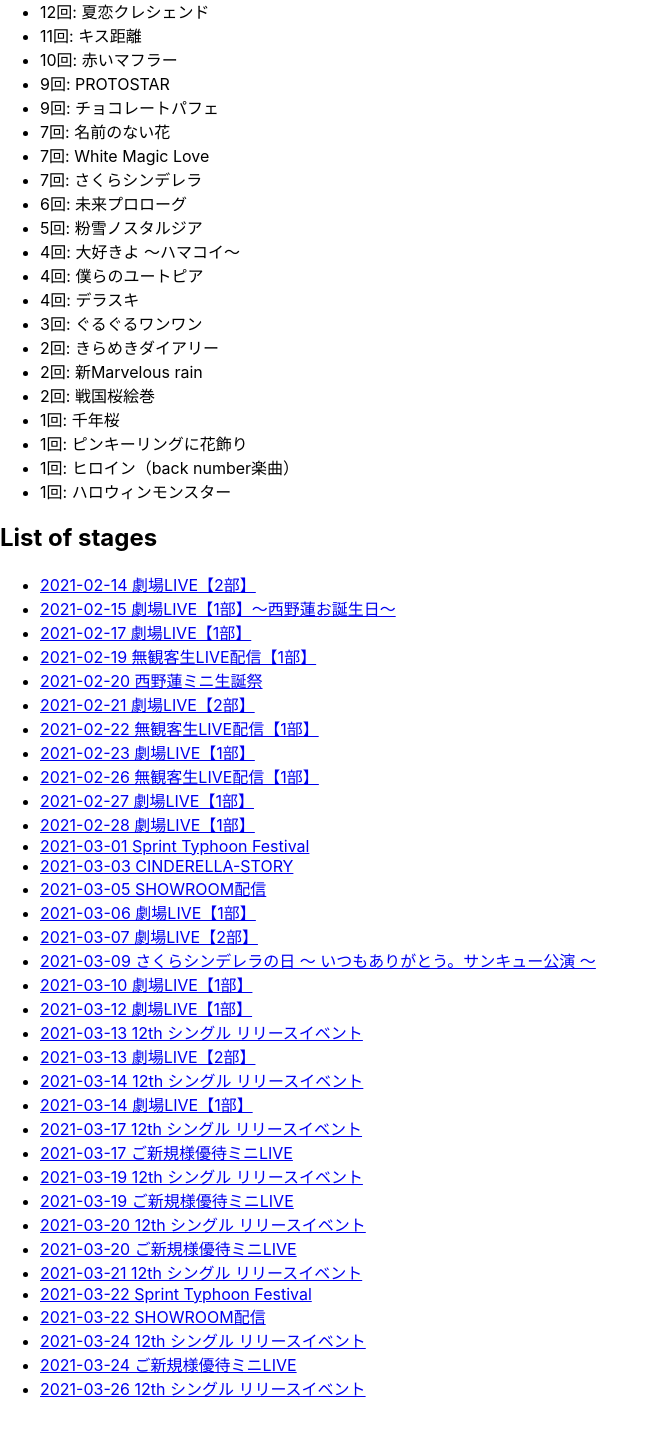
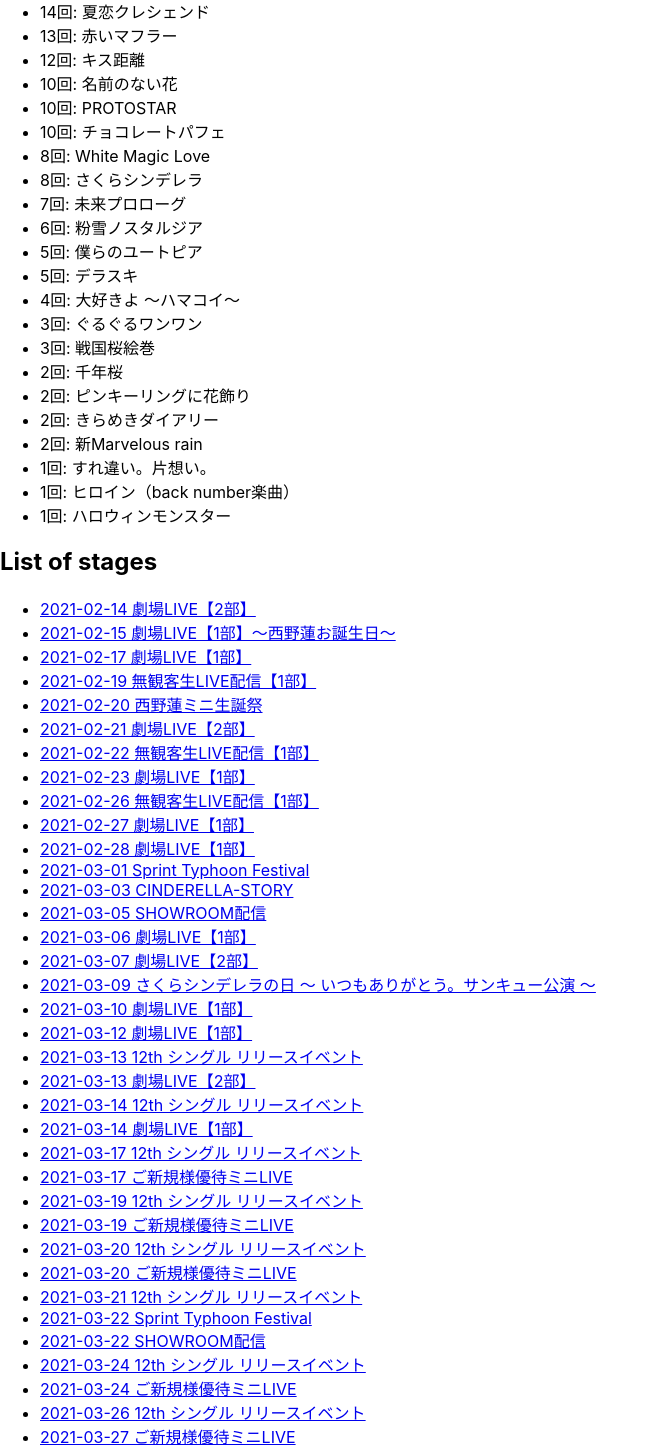
Before and after one commit to fusho-takahashi/narilog-on-stage, a Next.js app: page / in a window 1280 px wide. Shown: the part 220-1671 px from the top of the page, without its empty margins (0-657 px from the left). Before the commit the page ends 1636 px from the top, so only its background shows below. Built offline with nearby package versions, Linux system fonts and the light colour scheme.

Commit message:
add event logs

```diff
--- a/data/log.ts
+++ b/data/log.ts
@@ -424,7 +424,6 @@
     place: '秋葉原アイドルステージ',
     songs: ['ねこカブリーナ', 'PROTOSTAR', 'ほしがりガール', '赤いマフラー'],
   },
-
   {
     id: '2021-03-26-release-event',
     date: '2021-03-26',
@@ -433,4 +432,87 @@
     place: '秋葉原アイドルステージ',
     songs: ['未来プロローグ'],
   },
+  {
+    id: '2021-03-27-newcomer',
+    date: '2021-03-27',
+    type: '劇場公演',
+    name: 'ご新規様優待ミニLIVE',
+    place: '秋葉原アイドルステージ',
+    songs: ['名前のない花', 'PROTOSTAR', '僕らのユートピア'],
+  },
+  {
+    id: '2021-03-27-release-event',
+    date: '2021-03-27',
+    type: 'リリースイベント',
+    name: '12th シングル リリースイベント',
+    place: '秋葉原アイドルステージ',
+    songs: ['デラスキ'],
+  },
+  {
+    id: '2021-03-28-newcomer',
+    date: '2021-03-28',
+    type: '劇場公演',
+    name: 'ご新規様優待ミニLIVE',
+    place: '秋葉原アイドルステージ',
+    songs: [
+      '戦国桜絵巻',
+      '粉雪ノスタルジア',
+      '夏恋クレシェンド',
+      '赤いマフラー',
+    ],
+  },
+  {
+    id: '2021-03-28-release-event',
+    date: '2021-03-28',
+    type: 'リリースイベント',
+    name: '12th シングル リリースイベント',
+    place: '秋葉原アイドルステージ',
+    songs: ['赤いマフラー'],
+  },
+  {
+    id: '2021-03-29-1',
+    date: '2021-03-29',
+    type: '劇場公演',
+    name: '無観客生LIVE配信【1部】',
+    place: '新宿アイドルステージ',
+    songs: [
+      'ピンキーリングに花飾り',
+      'すれ違い。片想い。',
+      '名前のない花',
+      '夏恋クレシェンド',
+      'ねこカブリーナ',
+    ],
+  },
+  {
+    id: '2021-03-31-release-event',
+    date: '2021-03-31',
+    type: 'リリースイベント',
+    name: '12th シングル リリースイベント',
+    place: '秋葉原アイドルステージ',
+    songs: ['未来プロローグ'],
+  },
+  {
+    id: '2021-03-31-newcomer',
+    date: '2021-03-31',
+    type: '劇場公演',
+    name: 'ご新規様優待ミニLIVE',
+    place: '秋葉原アイドルステージ',
+    songs: ['千年桜', 'White Magic Love', '赤いマフラー'],
+  },
+  {
+    id: '2021-04-02-release-event',
+    date: '2021-04-02',
+    type: 'リリースイベント',
+    name: '12th シングル リリースイベント',
+    place: '秋葉原アイドルステージ',
+    songs: ['チョコレートパフェ'],
+  },
+  {
+    id: '2021-04-02-newcomer',
+    date: '2021-04-02',
+    type: '劇場公演',
+    name: 'ご新規様優待ミニLIVE',
+    place: '秋葉原アイドルステージ',
+    songs: ['キス距離', '名前のない花', 'さくらシンデレラ'],
+  },
 ]
```
